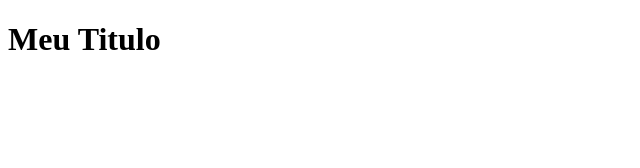
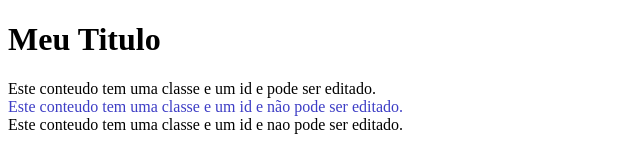
Before and after one commit to DenilsonNovais/Estudos_RocketSeat, a plain HTML site: page Started/index.html in a window 1280 px wide. Shown: the whole page, without its empty margins (0-640 px from the left). Drawn offline with Linux system fonts and the light colour scheme.

Commit message:
Conceitos básicos
Comentários, anatomia das tags, atributo, atributos globais, aninhamento e hierarquia

```diff
--- a/Started/index.html
+++ b/Started/index.html
@@ -1,8 +1,40 @@
 <!--
   HTML - Hypertext Markup Language
+
+  Markup
+  *Anatomia das Tags
+  - Abertura e Fechamento de Tags, junto com o Conteúdo constitue um Elemento HTML
+
+  <h1>Titulo</h1> isso é um elemento html
+
+  *Elementos vazios, não possue contedúdo só recebe atributos
+  <img>, <hr>, <input>, <br>,
+
+  * Atributos html
+  - Informações extras, configurações
+
+  * Atributos Globais mais utilixados
+  - class
+    serve para calssificar elementos, o CSS utiliza para adicionar estilos aos elementos classificados e acessar no Javascript.
+  - contenteditable
+    recebe true ou false/Serve para editar o conteudo quando True.
+  - data-*
+    Muito utilizado pelo CSS e JS, pode se add qualqer coisa apos o traco.
+  - hidden
+    Serve para esconder o conteudo de uma tag.
+  - id
+    utilizado pelo CSS e JS o id é único, seu não não deve se repetir
+  - style
+    Adiciona estilo dentro do html
+  - tabindex
+    Serve pra navegar na tela utilizando o tab do teclado/Acessibilidade
+  - title
+    Serve para definir um titulo
+
+
 -->
 <!DOCTYPE html>
-<html lang="en">
+<html lang="pt-br">
 <head>
     <meta charset="UTF-8">
     <meta http-equiv="X-UA-Compatible" content="IE=edge">
@@ -10,6 +42,28 @@
     <title>Document</title>
 </head>
 <body>
+
     <h1>Meu Titulo</h1>
+
+  <div class="car" contenteditable="true" id="car1">
+    Este conteudo tem uma classe e um id e pode ser editado.
+  </div>
+
+  <div class="car"  id="car2" style="color: rgb(61, 61, 197);">
+    Este conteudo tem uma classe e um id e não pode ser editado.
+  </div>
+
+  <div class="car"  id="car3">
+    Este conteudo tem uma classe e um id e nao pode ser editado.
+  </div>
+  <!--
+    * Aninhamento de Tags
+     - Fluxo
+     - Hierarquia
+     - posicionamento do Elemento
+  -->
+
+
+
 </body>
 </html>
```
